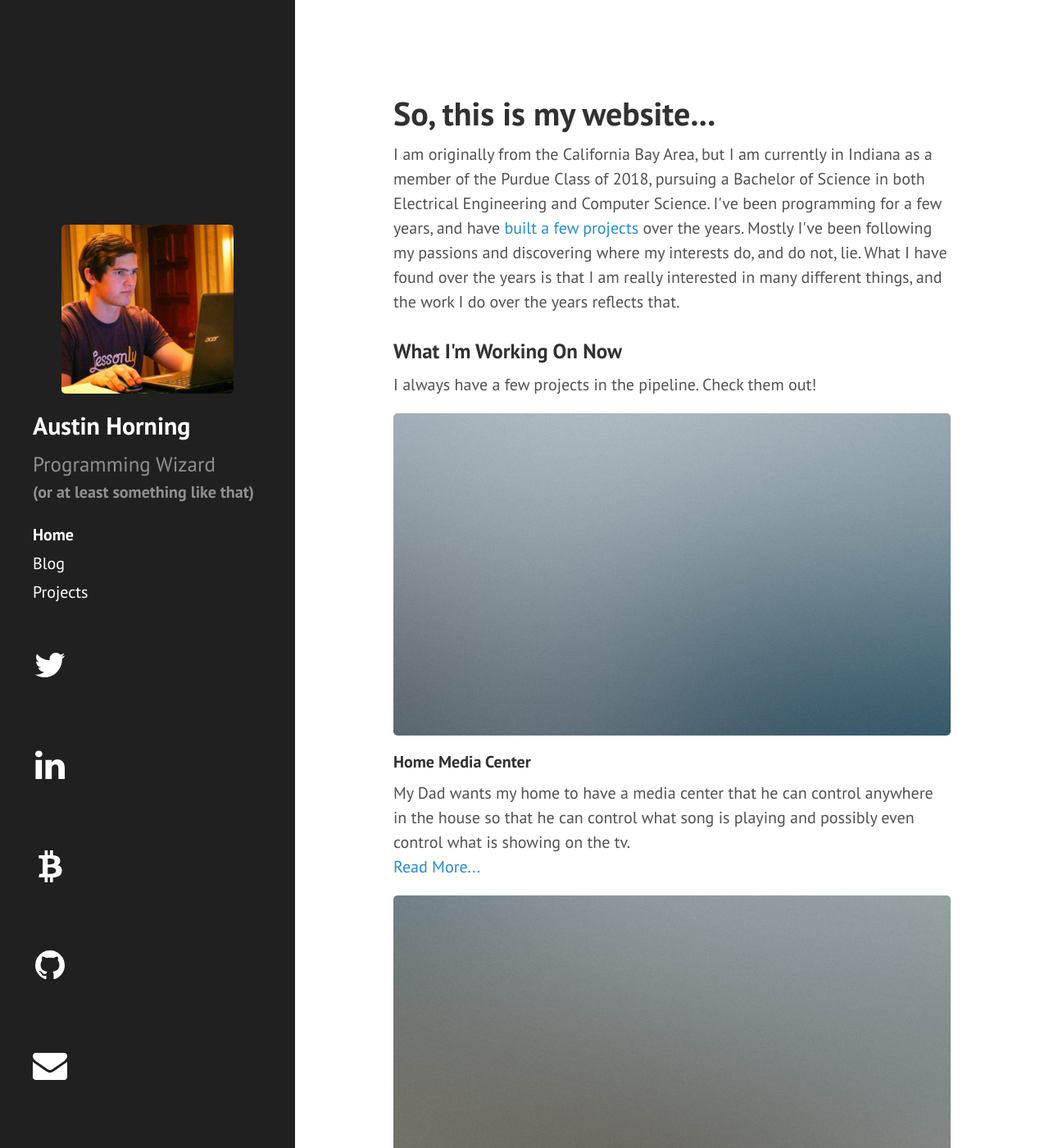
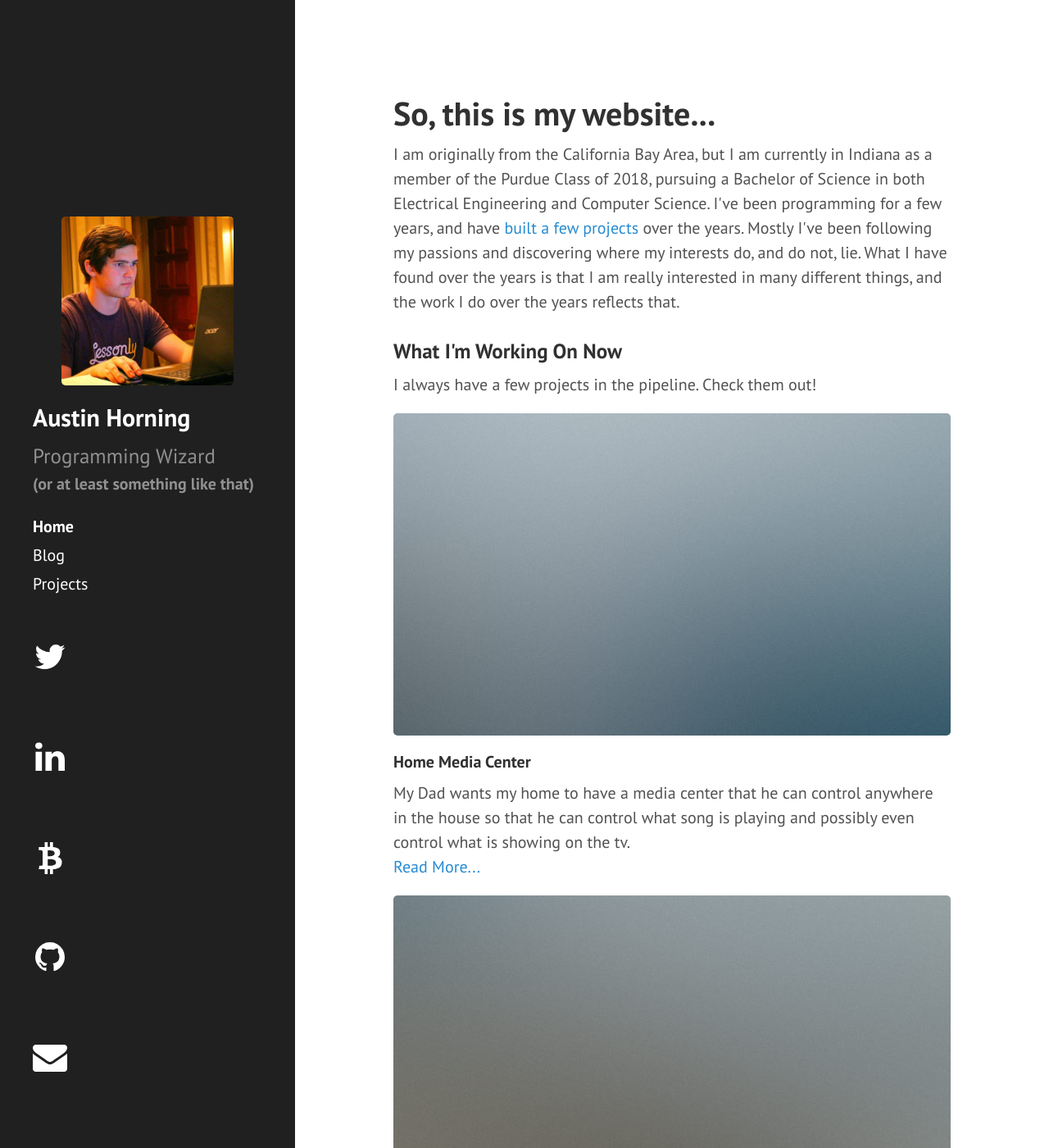
Before and after one commit to TheAustinSeven/theaustinseven.github.io, a Jekyll site: the page built from index.html, in a window 1280 px wide and 1400 px high. Shown: the whole window at 82% size. Built offline with Jekyll 4.4.1, drawn with Linux system fonts in a browser that asks for light colours; the list of posts is cut into pages by our own code.

Commit message:
kinda fixed

```diff
--- a/_includes/sidebar.html
+++ b/_includes/sidebar.html
@@ -28,8 +28,8 @@
         {% endif %}
       {% endfor %}
     </nav>
-    <footer>
-			<ul class="icons">
+    <footer style="margin-bottom: 10px">
+			<ul class="icons" >
 				<li><a href="http://twitter.com/TheAustinSeven" class="icon"><img src="/public/svg/white/twitter.svg" style="width:15%"></a></li>
         <li><a href="https://www.linkedin.com/in/austinhorning" class="icon"><img src="/public/svg/white/linkedin.svg" style="width:15%"></a></li>
 				<li><a href="https://www.coinbase.com/checkouts/af0878ebbd28bb33a53f55c811812fae" class="icon"><img src="/public/svg/white/bitcoin.svg" style="width:15%"></a></li>
--- a/public/css/homestyle.css
+++ b/public/css/homestyle.css
@@ -1,8 +1,7 @@
 ul.icons {
   cursor: default;
   list-style: none;
-  padding-left: 0;
-  margin-bottom: 10px; }
+  padding-left: 0; }
 .icon {
   display:inline;
   position: relative;
```
